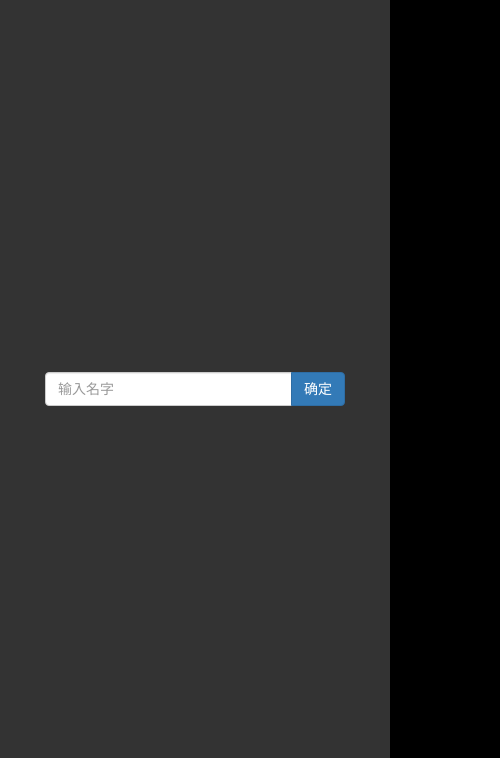
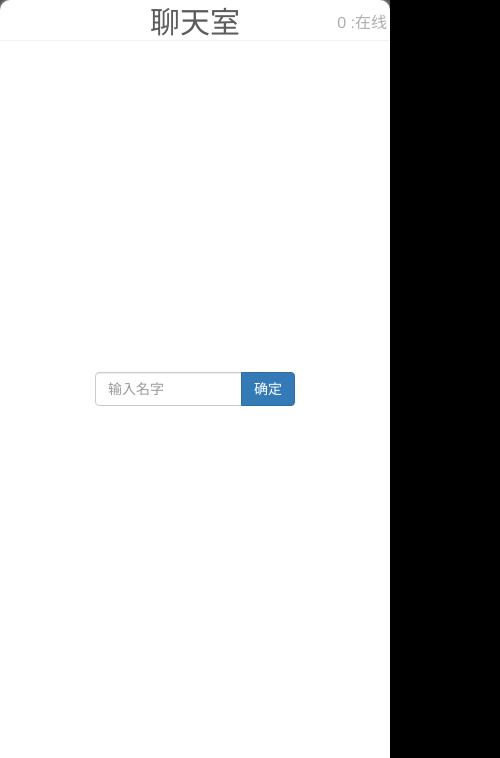
Before and after one commit to yanglilong127/chat_room, a website: page src/index.html in a window 390 px wide. Shown: the top 758 px of the page, 500 px wide, since content can reach past the window. Drawn offline with Linux system fonts and the light colour scheme.

Commit message:
响应式移动端

```diff
--- a/server.js
+++ b/server.js
@@ -58,7 +58,8 @@ io.on('connection',(socket)=>{
 
 	//用户发广播消息
 	socket.on('msg',(msg)=>{
-		socket.broadcast.emit('newMsg',socket.nickname,msg);
+		//socket.broadcast.emit('newMsg',socket.nickname,msg);
+		io.sockets.emit('newMsg',socket.nickname,msg);
 	});
 	//用户发广播图片消息
 	socket.on('imgMsg',(addr)=>{
--- a/src/css/index.css
+++ b/src/css/index.css
@@ -6,13 +6,23 @@ body{
 .clear{clear:both;}
 ul,li{list-style:none;}
 #box{
-	opacity: 0;
+
 	width:500px;
 	height: 700px;
 	background:white;
 	margin-top: 50px;
 	border-radius:10px;
 	box-shadow:0 0 10px #ddd;
+}
+@media(max-width:700px){
+	#box{
+		width:100%;
+		height:100%;
+		margin-top: 0px;
+	}
+	h2{
+		margin:0;
+	}
 }
 #box h2{
 	text-align: center;
@@ -89,10 +99,10 @@ ul,li{list-style:none;}
 	background:rgba(255, 255, 255, 0.2);
 }
 #zhezhao .juzhong{
-	width:300px;
+	width:200px;
 	position:absolute;
 	left:50%;
-	margin-left: -150px;
+	margin-left: -100px;
 	top:50%;
 	margin-top: -50px;
 }
--- a/src/js/index.js
+++ b/src/js/index.js
@@ -18,6 +18,13 @@ $(document).click(function(){
 	$('#biaoqing ul.emoit').fadeOut();
 });
 
+//当屏幕宽度小于700px时使之全屏
+var winW=$(window).width();
+if(winW<700){
+	var winH=$(window).height();  //窗口高度
+	var contentH=winH-106;  //内容区高度
+	$('#content').height(contentH);
+}
 
 
 //点击确认后
```
